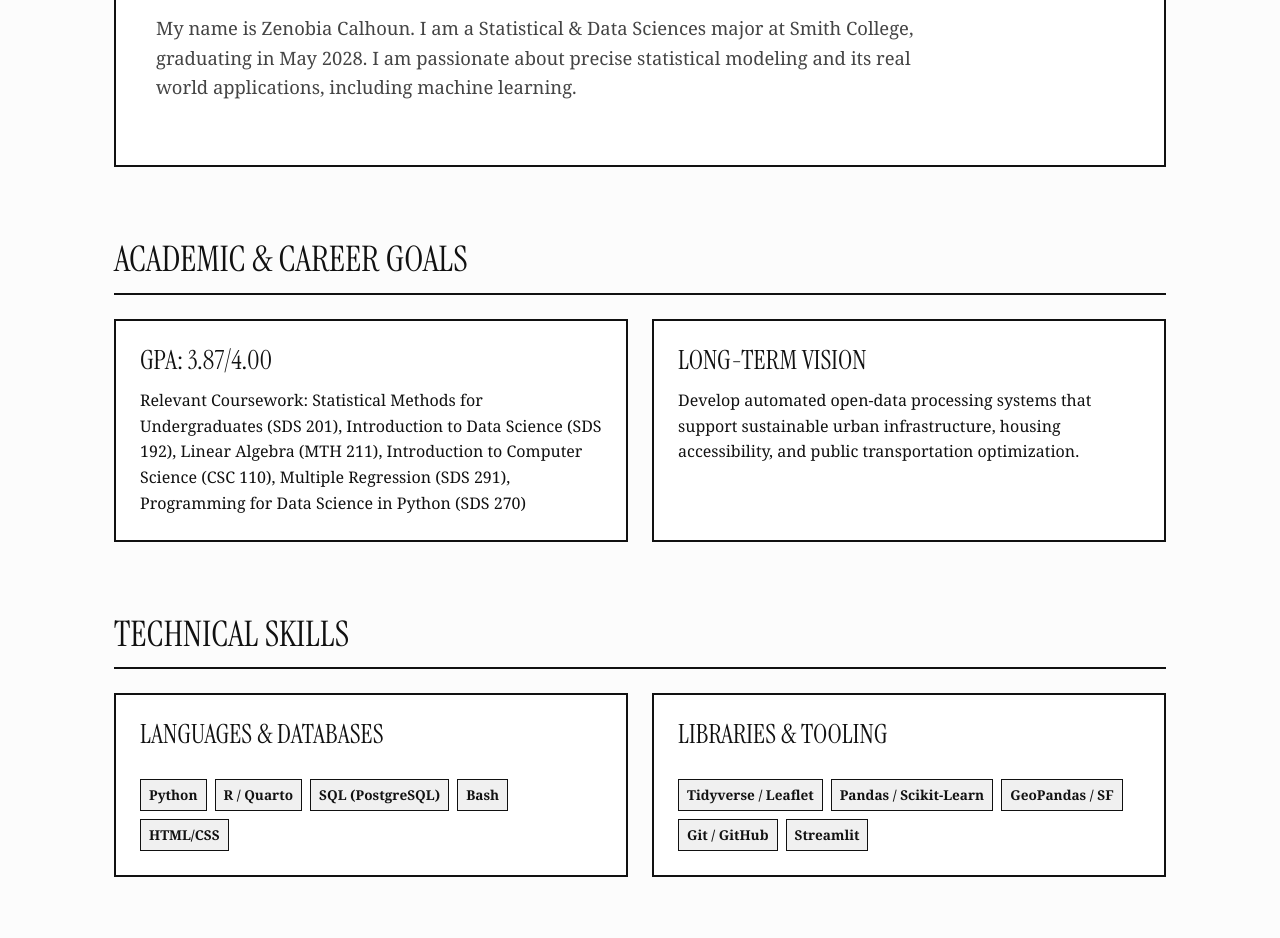
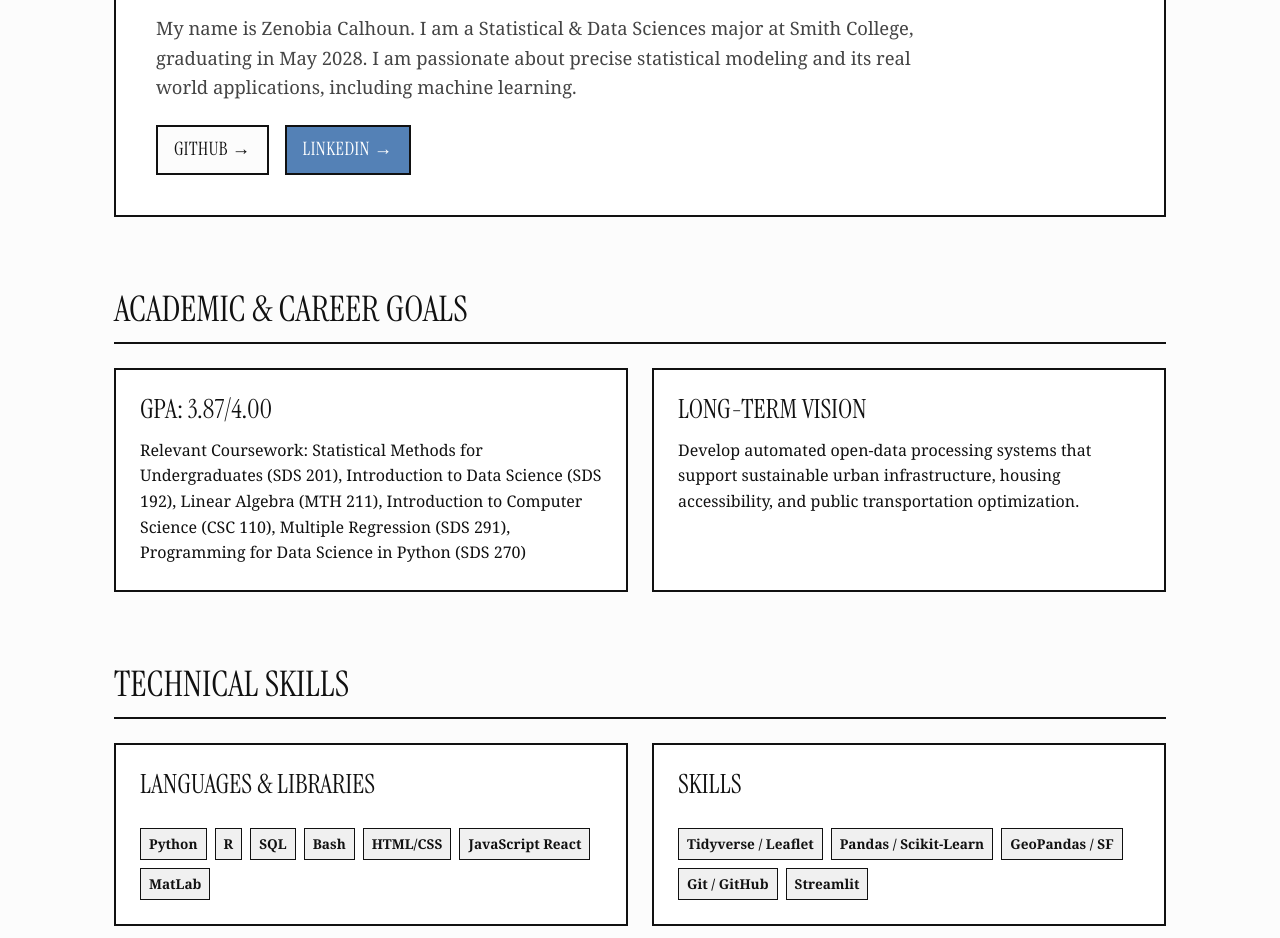
Before and after one commit to zcalhoun-ui/portfolio, a plain HTML site: page index.html in a window 1280 px wide. Shown: the part 345-1283 px from the top of the page. Drawn offline with Linux system fonts and the light colour scheme.

Commit message:
hyperlinks

```diff
--- a/index.html
+++ b/index.html
@@ -281,6 +281,18 @@
       <p class="hero-bio">
         My name is Zenobia Calhoun. I am a Statistical & Data Sciences major at Smith College, graduating in May 2028. I am passionate about precise statistical modeling and its real world applications, including machine learning.
       </p>
+
+      <!-- SOCIAL / CONTACT LINKS -->
+      <div style="display: flex; gap: 1rem; margin-top: 1.5rem; flex-wrap: wrap;">
+        <a href="https://github.com/zcalhoun-ui" target="_blank" rel="noopener noreferrer"
+           style="display: inline-block; padding: 0.5rem 1rem; border: 2px solid var(--border-color); background: var(--bg-main); color: var(--text-main); font-family: var(--font-display); font-size: 1.15rem; text-decoration: none; text-transform: uppercase; letter-spacing: 0.5px; transition: background 0.2s;">
+          GitHub &rarr;
+        </a>
+        <a href="https://linkedin.com/in/zenobia-calhoun" target="_blank" rel="noopener noreferrer"
+           style="display: inline-block; padding: 0.5rem 1rem; border: 2px solid var(--border-color); background: var(--accent); color: #ffffff; font-family: var(--font-display); font-size: 1.15rem; text-decoration: none; text-transform: uppercase; letter-spacing: 0.5px; transition: opacity 0.2s;">
+          LinkedIn &rarr;
+        </a>
+      </div>
     </section>
 
     <!-- GOALS -->
@@ -304,17 +316,20 @@ Introduction to Computer Science (CSC 110), Multiple Regression (SDS 291), Progr
       <h2>Technical Skills</h2>
       <div class="grid-2">
         <div class="card">
-          <h3>Languages & Databases</h3>
+          <h3>Languages & Libraries</h3>
           <ul class="skills-list">
             <li>Python</li>
-            <li>R / Quarto</li>
-            <li>SQL (PostgreSQL)</li>
+            <li>R </li>
+            <li>SQL</li>
             <li>Bash</li>
             <li>HTML/CSS</li>
+            <li>JavaScript React </li>
+            <li>MatLab </li>
+
           </ul>
         </div>
         <div class="card">
-          <h3>Libraries & Tooling</h3>
+          <h3>Skills</h3>
           <ul class="skills-list">
             <li>Tidyverse / Leaflet</li>
             <li>Pandas / Scikit-Learn</li>
```
